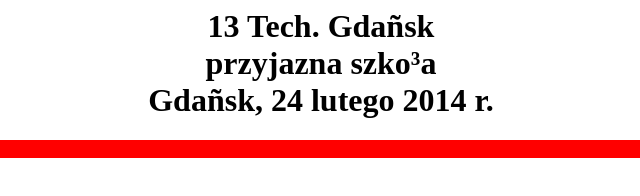
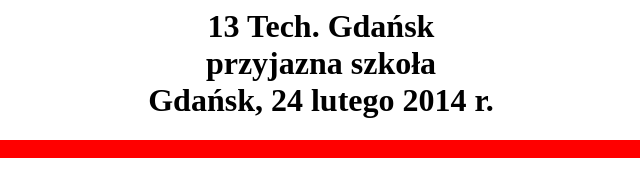
Before and after one commit to szkolne0/css, a plain HTML site: page startt.html in a window 1280 px wide. Shown: the full height of the page, 319-959 px from the left. Drawn offline with Linux system fonts and the light colour scheme.

Commit message:
Update startt.html

```diff
--- a/startt.html
+++ b/startt.html
@@ -4,7 +4,7 @@
  <META HTTP-EQUIV="content-type" CONTENT="text/html; CHARSET=iso-8859-2">
 	</head>
 	<body>
-<h1 align="center">13 Tech. Gdañsk<br>przyjazna szko³a<br>Gdañsk, 24 lutego 2014 r.</h1>
+<h1 align="center">13 Tech. Gdańsk<br>przyjazna szkoła<br>Gdańsk, 24 lutego 2014 r.</h1>
 <marquee bgcolor="red">Paciorek</marquee>
 	</body>
 </html>
```
